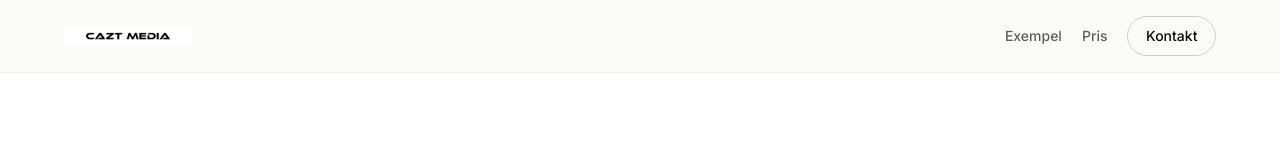
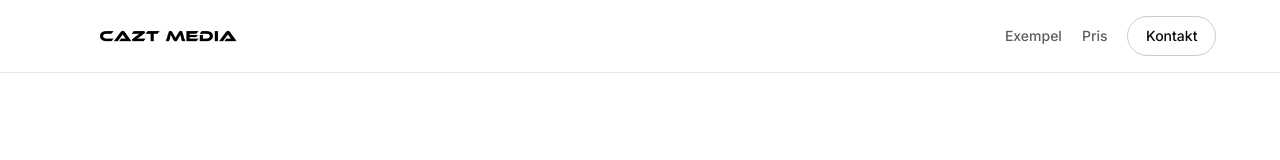
Before and after one commit to mansregren/vvs, a Next.js app: page /info in a window 1280 px wide. Shown: the top 160 px of the page. Built offline with nearby package versions, Linux system fonts and the light colour scheme.

Commit message:
/info: större logga i headern + solid vit header-bg så PNG-kanten ej syns
Co-Authored-By: Claude Opus 4.7 (1M context) <noreply@anthropic.com>

```diff
--- a/src/app/info/page.tsx
+++ b/src/app/info/page.tsx
@@ -63,13 +63,13 @@ export default function InfoPage() {
   return (
     <main className="min-h-[100dvh] flex flex-col bg-white">
       {/* Header */}
-      <header className="border-b border-[var(--border)] sticky top-0 z-40 header-blur">
+      <header className="border-b border-[var(--border)] sticky top-0 z-40 bg-white">
         <div className="container-x flex items-center justify-between py-4">
           {/* eslint-disable-next-line @next/next/no-img-element */}
           <img
             src="/caztmedia.png"
             alt="Cazt Media"
-            className="w-28 md:w-32 h-auto"
+            className="w-40 md:w-52 h-auto"
           />
           <nav className="flex items-center gap-5 text-sm font-medium">
             <Link
```
